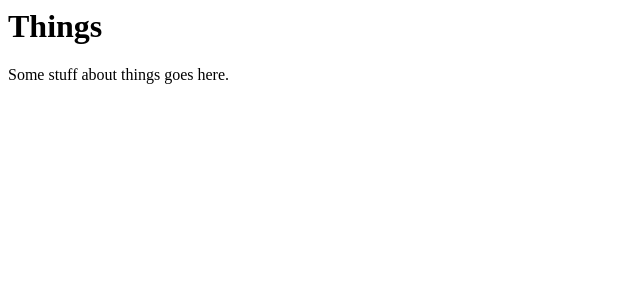
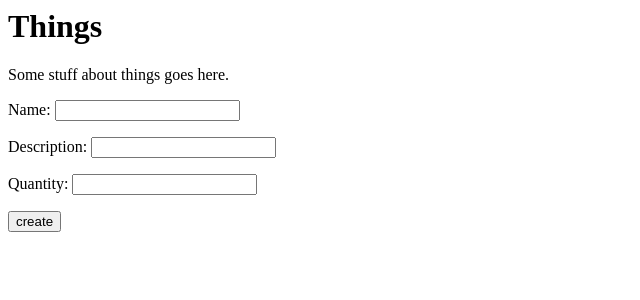
Before and after one commit to KCL-SEG/things-2-arraf2211, a Django app: template things/templates/home.html in a window 1280 px wide. Shown: the top 300 px of the page, without its empty margins (0-640 px from the left). Run offline with Django 3.2, Linux system fonts and the light colour scheme; the template is opened without the code that fills it: values that come from a table or form of the project are taken from there, others are empty.

Commit message:
form added to home

```diff
--- a/thingproject/urls.py
+++ b/thingproject/urls.py
@@ -20,4 +20,5 @@ from things import views
 urlpatterns = [
     path('admin/', admin.site.urls),
     path('', views.home, name='home'),
+    #path('create_thing', views.create_thing, name='create_thing'),
 ]
--- a/things/forms.py
+++ b/things/forms.py
@@ -1,3 +1,10 @@
 """Forms of the project."""
+from django import forms
+from django.core.validators import RegexValidator
+from .models import *
 
 # Create your forms here.
+class Things_Form(forms.ModelForm):
+    class Meta:
+        model = Thing
+        fields = ['name','description','quantity']
--- a/things/templates/home.html
+++ b/things/templates/home.html
@@ -7,5 +7,12 @@
     Things
   </h1>
   <p>Some stuff about things goes here.</p>
+  <form action="" method="post">
+    <div>
+      {% csrf_token %}
+      {{ form.as_p }}
+      <input class="button" type="submit" value="create">
+    </div>
+  </form>
 </body>
 </html>
--- a/things/views.py
+++ b/things/views.py
@@ -1,4 +1,7 @@
 from django.shortcuts import render
+from .forms import *
+from .models import *
 
 def home(request):
+    form = Things_Form()
     return render(request, 'home.html', {'form': form})
```
